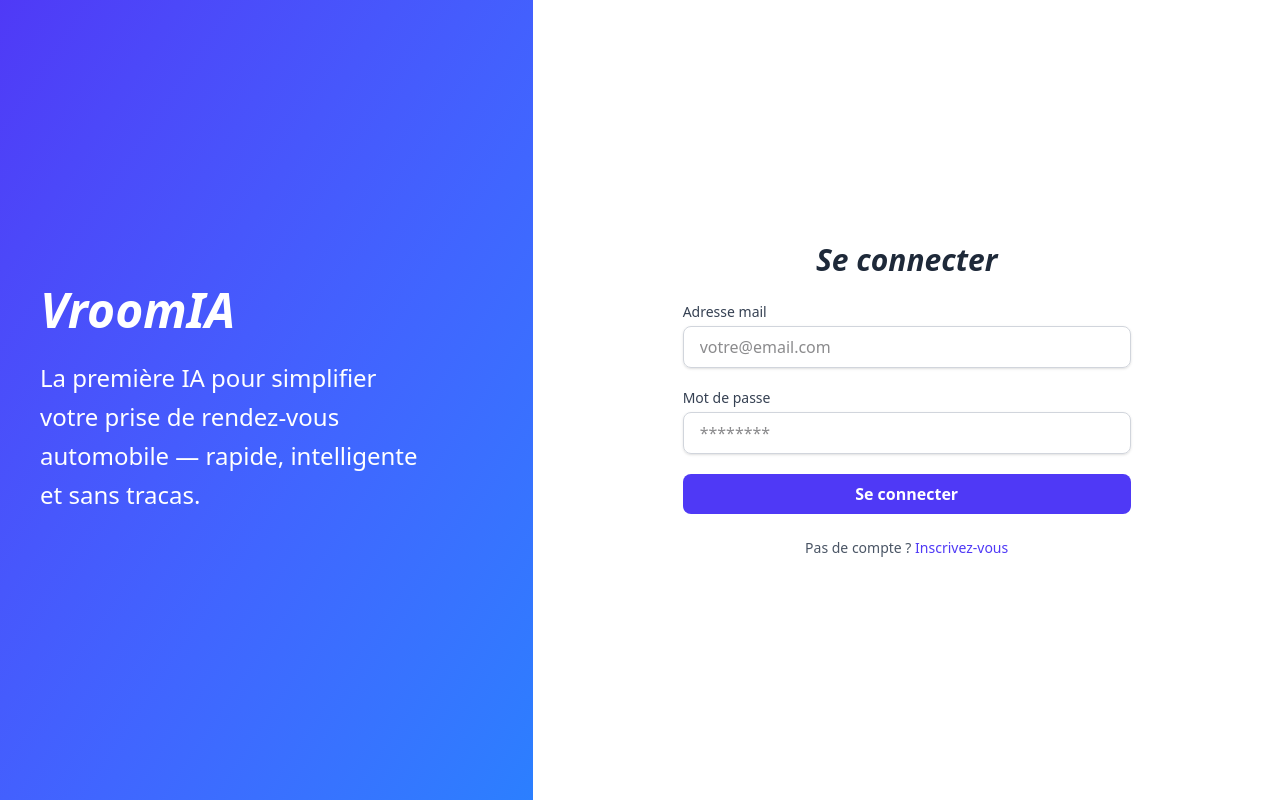
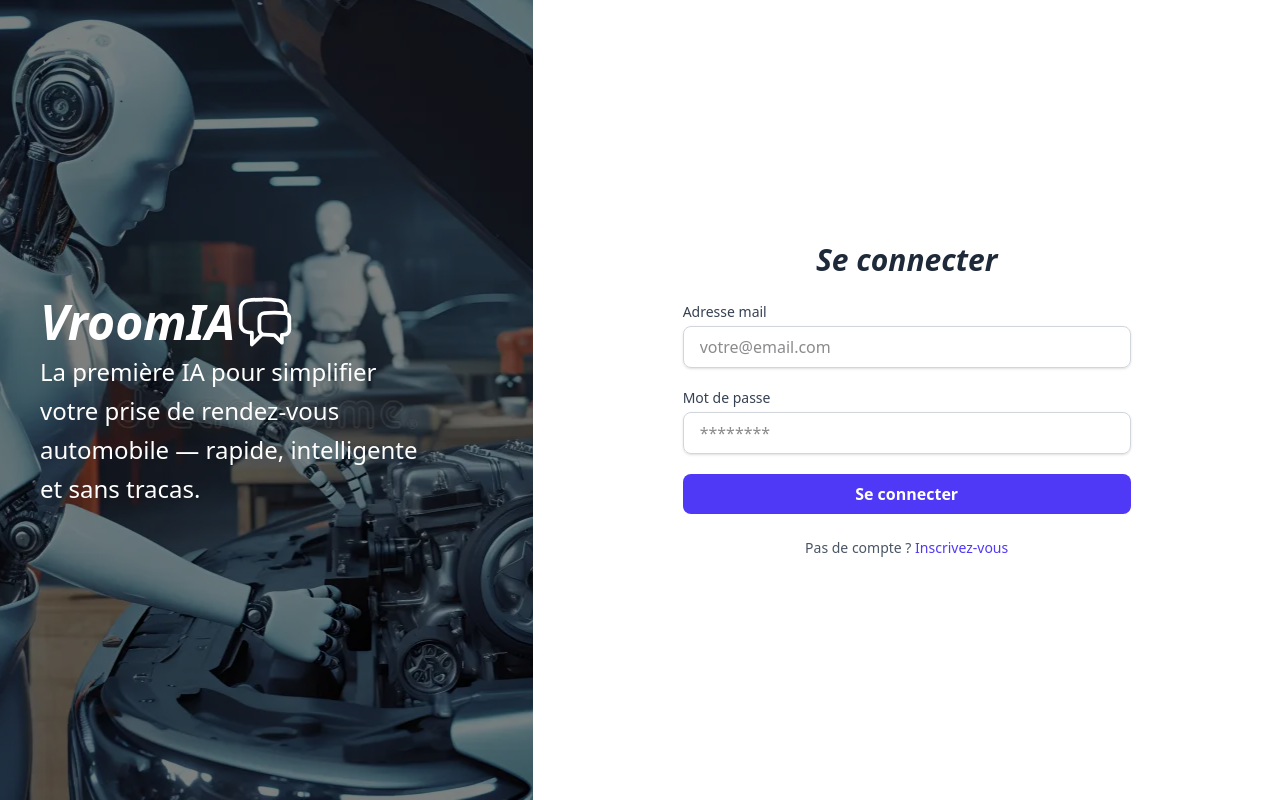
Before and after one commit to Buldozer42/VroomIA, a Next.js app in the folder vroomia-front/: page / in a window 1280 px wide. Built offline with nearby package versions, Linux system fonts and the light colour scheme.

Commit message:
add background image login page

```diff
--- a/vroomia-front/src/app/login/page.tsx
+++ b/vroomia-front/src/app/login/page.tsx
@@ -1,20 +1,21 @@
-'use client';
-import React, { useState } from 'react';
+"use client";
+import React, { useState } from "react";
+import { ChatBubbleLeftRightIcon } from "@heroicons/react/24/outline";
 
 export default function LoginPage() {
   const [isLogin, setIsLogin] = useState(true);
-  const [title, setTitle] = useState('M');
+  const [title, setTitle] = useState("M");
 
   // États pour tous les champs du formulaire
-  const [firstname, setFirstname] = useState('');
-  const [lastname, setLastname] = useState('');
-  const [phone, setPhone] = useState('');
-  const [company, setCompany] = useState('');
-  const [email, setEmail] = useState('');
-  const [password, setPassword] = useState('');
+  const [firstname, setFirstname] = useState("");
+  const [lastname, setLastname] = useState("");
+  const [phone, setPhone] = useState("");
+  const [company, setCompany] = useState("");
+  const [email, setEmail] = useState("");
+  const [password, setPassword] = useState("");
 
   // Fonction de gestion du submit
-  const handleSubmit = async (e) => {
+  const handleSubmit = async (e: { preventDefault: () => void; }) => {
     e.preventDefault();
 
     const formData = {
@@ -27,41 +28,48 @@ export default function LoginPage() {
             firstname,
             lastname,
             phone,
-            ...(title === 'société' ? { company } : {}),
+            ...(title === "société" ? { company } : {}),
           }),
     };
 
     // Exemple d'URL (à remplacer par ton endpoint réel)
     const url = isLogin
-      ? 'http://localhost:8000/api/login'
-      : 'http://localhost:8000/api/register';
+      ? "http://localhost:8000/api/login"
+      : "http://localhost:8000/api/register";
 
     try {
       const response = await fetch(url, {
-        method: 'POST',
-        headers: { 'Content-Type': 'application/json' },
+        method: "POST",
+        headers: { "Content-Type": "application/json" },
         body: JSON.stringify(formData),
       });
 
       const result = await response.json();
 
       if (response.ok) {
-        console.log('Succès :', result);
+        console.log("Succès :", result);
         // Par exemple, rediriger ou stocker token ici
       } else {
-        console.error('Erreur :', result.message);
+        console.error("Erreur :", result.message);
       }
     } catch (error) {
-      console.error('Erreur réseau :', error);
+      console.error("Erreur réseau :", error);
     }
   };
 
   return (
     <div className="min-h-screen flex flex-col md:flex-row">
       {/* Left side */}
-      <div className="w-full md:w-5/12 bg-gradient-to-br from-indigo-600 to-blue-500 text-white flex flex-col justify-center items-start px-10 py-20">
-        <h1 className="text-5xl font-extrabold italic mb-6">VroomIA</h1>
-        <p className="text-2xl leading-relaxed max-w-md">
+      <div
+        className="relative w-full md:w-5/12 bg-cover bg-center bg-no-repeat text-white px-10 py-20 flex flex-col justify-center items-start"
+        style={{ backgroundImage: "url('/images/screen-vroomia.webp')" }} // remplace par ton image
+      >
+        <div className="absolute inset-0 bg-black opacity-50 z-0"></div>
+        <div className="flex flex-row">
+          <h1 className="text-5xl font-extrabold italic m-auto z-100">VroomIA</h1>
+          <ChatBubbleLeftRightIcon className="w-15 m-auto z-100" />
+        </div>
+        <p className="text-2xl leading-relaxed max-w-md z-100">
           La première IA pour simplifier <br />
           votre prise de rendez-vous <br />
           automobile — rapide, intelligente <br />
@@ -73,7 +81,7 @@ export default function LoginPage() {
       <div className="w-full md:w-7/12 flex items-center justify-center px-6 py-12 bg-white">
         <div className="w-full max-w-md space-y-6">
           <h2 className="text-3xl font-bold italic text-gray-800 text-center">
-            {isLogin ? 'Se connecter' : 'Créer un compte'}
+            {isLogin ? "Se connecter" : "Créer un compte"}
           </h2>
 
           <form className="space-y-5" onSubmit={handleSubmit}>
@@ -138,10 +146,10 @@ export default function LoginPage() {
                 </div>
 
                 {/* Company name (only if société) */}
-                {title === 'société' && (
+                {title === "société" && (
                   <div>
                     <label className="block text-sm font-medium text-gray-700 mb-1">
-                      Nom de l'entreprise
+                      Nom de l&apos;entreprise
                     </label>
                     <input
                       type="text"
@@ -187,12 +195,12 @@ export default function LoginPage() {
               type="submit"
               className="w-full bg-indigo-600 text-white py-2 rounded-lg font-semibold hover:bg-indigo-700 transition duration-300"
             >
-              {isLogin ? 'Se connecter' : 'Créer un compte'}
+              {isLogin ? "Se connecter" : "Créer un compte"}
             </button>
           </form>
 
           <p className="text-center text-sm text-gray-600">
-            {isLogin ? "Pas de compte ?" : "Vous avez déjà un compte ?"}{' '}
+            {isLogin ? "Pas de compte ?" : "Vous avez déjà un compte ?"}{" "}
             <button
               type="button"
               onClick={() => setIsLogin(!isLogin)}
```
Also changed, not shown: vroomia-front/public/images/screen-vroomia.webp (added).
